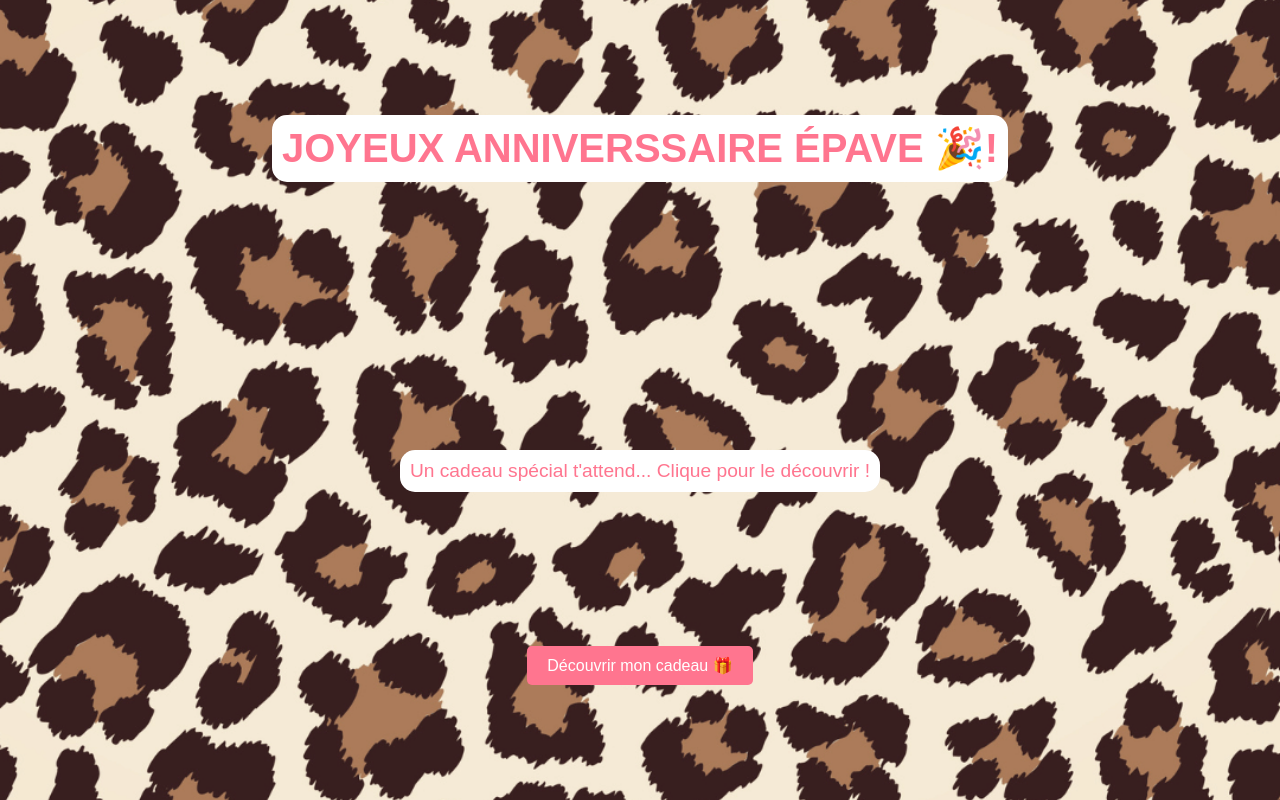
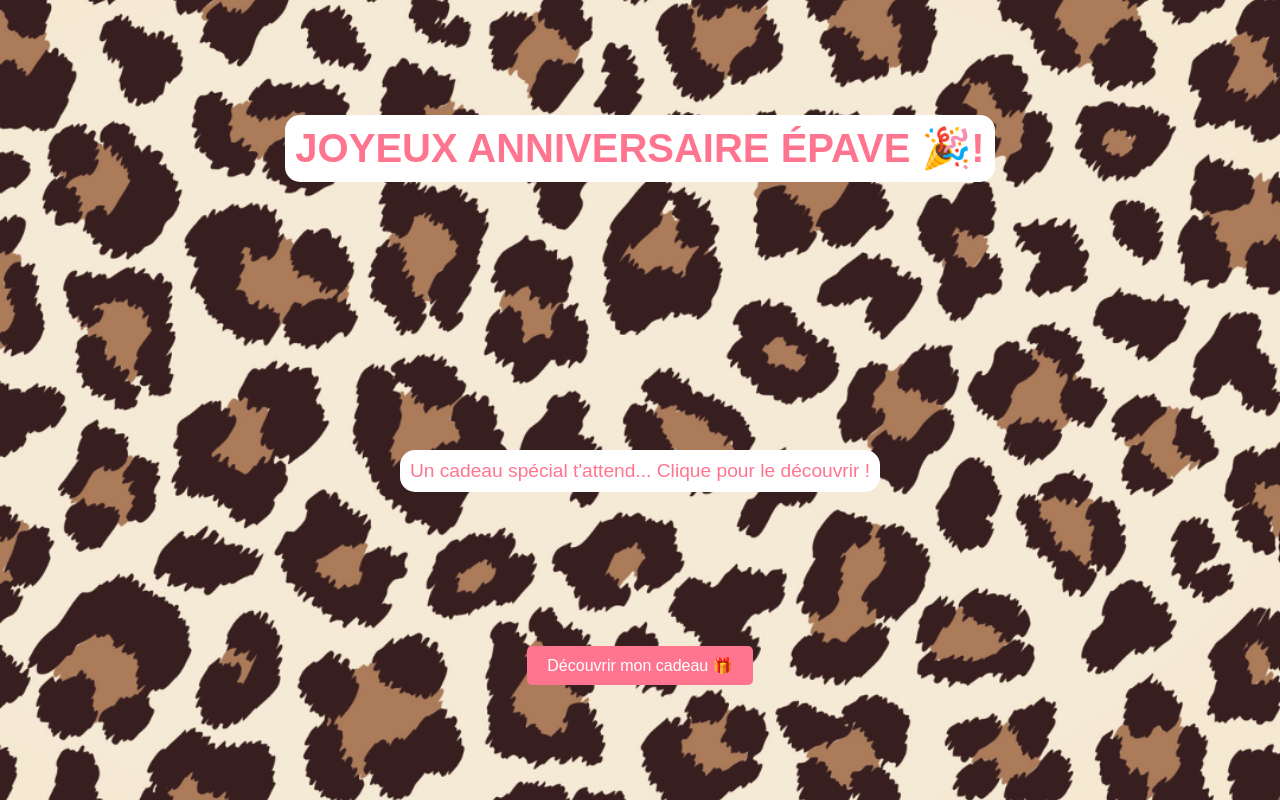
Before and after one commit to Jonathan-Bernard/anniv_epave, a Next.js app: page / in a window 1280 px wide. Built offline with nearby package versions, Linux system fonts and the light colour scheme.

Commit message:
orthographe

```diff
--- a/src/app/page.tsx
+++ b/src/app/page.tsx
@@ -13,7 +13,7 @@ const Home = () => {
 
   return (
     <div className={styles.container}>
-      <h1 className={styles.title}>JOYEUX ANNIVERSSAIRE ÉPAVE 🎉!</h1>
+      <h1 className={styles.title}>JOYEUX ANNIVERSAIRE ÉPAVE 🎉!</h1>
       <p className={styles.description}>
         Un cadeau spécial t&apos;attend... Clique pour le découvrir !
       </p>
```
